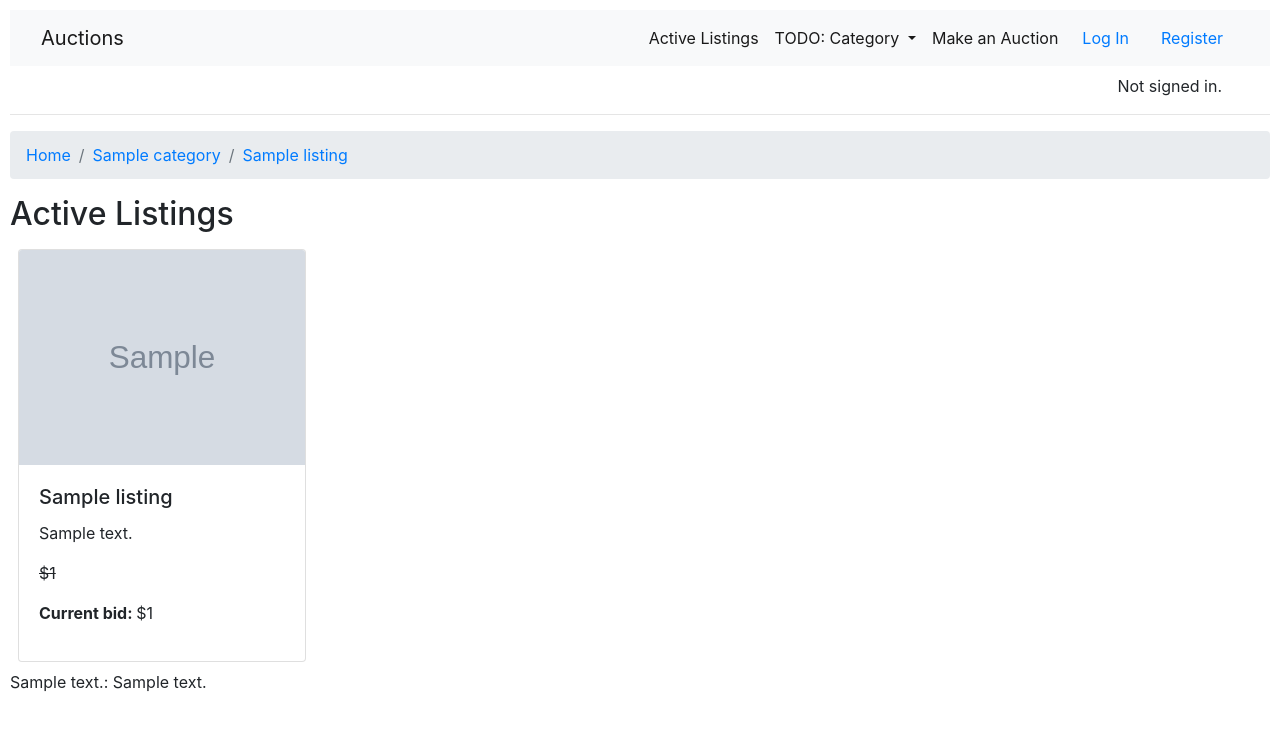
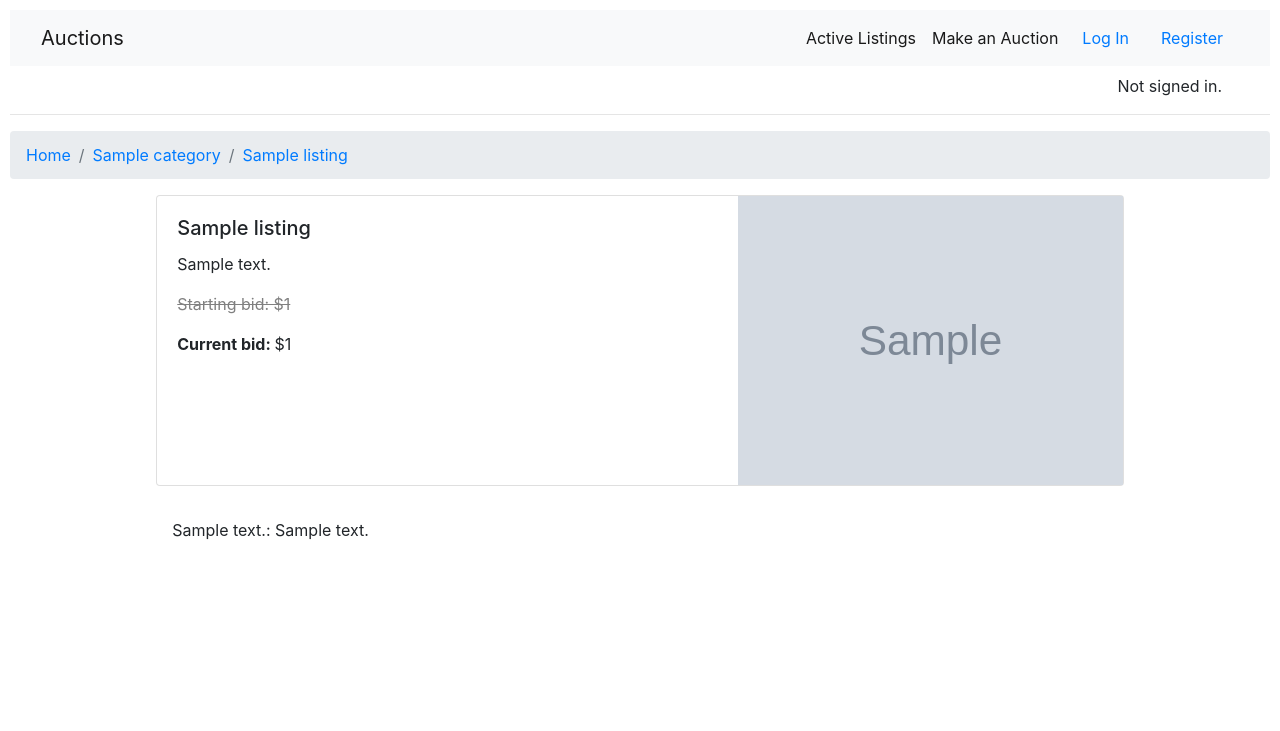
Before and after one commit to santipdmonte/CS50W, a Django app: template commerce/auctions/templates/auctions/listing_page.html in a window 1280 px wide. Shown: the top 731 px of the page. Run offline with Django 3.2, Linux system fonts and the light colour scheme; the template is opened without the code that fills it: most values are stand-ins (such as "Sample title", 1, 10 or a date in 2020); grey boxes marked "Sample" are stand-in pictures; some libraries are stand-ins or nearby versions.

Commit message:
Project 2: commerce - new_auctino: New style page

```diff
--- a/commerce/auctions/templates/auctions/layout.html
+++ b/commerce/auctions/templates/auctions/layout.html
@@ -23,7 +23,7 @@
                         <a class="nav-link active" aria-current="page" href="{% url 'index' %}">Active Listings</a>
                     </li>
 
-                    <li class="nav-item dropdown">
+                    <!-- <li class="nav-item dropdown">
                         <a class="nav-link dropdown-toggle active" href="#" id="navbarDropdown" role="button" data-bs-toggle="dropdown" aria-expanded="false">
                           TODO: Category
                         </a>
@@ -32,7 +32,7 @@
                                 <li><a class="dropdown-item" href="{% url 'category_page' category.id %}">{{ category }}</a></li>
                             {% endfor %}
                         </ul>
-                    </li>
+                    </li> -->
 
                     <li class="nav-item">
                         <a class="nav-link active" aria-current="page" href="{% url 'new_auction' %}">Make an Auction</a>
--- a/commerce/auctions/templates/auctions/listing_page.html
+++ b/commerce/auctions/templates/auctions/listing_page.html
@@ -1,6 +1,7 @@
 {% extends "auctions/layout.html" %}
 
 {% block body %}
+
     <nav aria-label="breadcrumb">
         <ol class="breadcrumb">
             <li class="breadcrumb-item"><a href="{% url 'index' %}">Home</a></li>
@@ -8,8 +9,10 @@
             <li class="breadcrumb-item active"><a href="{% url 'listing_page' id=listing.id %}">{{ listing }}</a></li>
         </ol>
     </nav>
-    <h2>Active Listings</h2>
 
+    <div class="d-flex row justify-content-center" >
+
+        <div class="w-75">
             {% if user.id == listing.winner.id and listing.active == True %}
                 <div class="alert alert-success" role="alert">
                     You are winning the bid
@@ -24,69 +27,105 @@
                     Closed auction
                 </div>
             {% endif %}
+        </div>
 
+        <div class="card mb-3 w-75">
+            <div class="row g-0" >
+                <div class="col-md-7" >
+                    <div class="card-body">
 
-
-    <div class="d-flex">
-        <div class="card m-2" style="width: 18rem;">
-            <img src="{{ listing.image_url }}" class="card-img-top" alt="...">
-            <div class="card-body">
                         <h5 class="card-title">{{ listing.title }}</h5>
                         <p class="card-text">{{ listing.description }}</p>
+
                         {% if listing.starting_bid == listing.actual_bid %}
                             <p><b>Starting bid: </b>${{ listing.starting_bid }}</p>
                         {% else %}
-                <p><s>${{ listing.starting_bid }}</s></p>
+                            <p style="color:grey"><s>Starting bid: ${{ listing.starting_bid }}</s></p>
                             <p><b>Current bid: </b>${{ listing.actual_bid }}</p>
                         {% endif %}
-            </div>
-            </div>
-    </div>
 
                         {% if listing.active == True %}
+                            {% if user.is_authenticated %}
                                 {% if user.id == listing.owner.id%}
+
+                                    <!-- OWNER -->
+                                    <!-- Close Bid -->
                                     <form action="{% url 'listing_page' id=listing.id %}" method="post">
                                         {% csrf_token %}
                                         <input type="hidden" value="close_bid" name="type_form">
                                         <input type="submit" class="btn btn-danger" value="Close bid">
                                     </form>
-        {% endif %}
 
-        {% if user.is_authenticated%}
+                                {% else %}
 
-            {% if is_in_watchlist %}
+                                    <!-- NOT Owner -->
                                     <form action="{% url 'listing_page' id=listing.id %}" method="post">
-                    {% csrf_token %}
-                    <input type="hidden" value="remove_watchlist" name="type_form">
-                    <input class="btn btn-secondary" type="submit" value="Remove to watchlist">
-                </form>
-            {% else %}
-                <form action="{% url 'listing_page' id=listing.id %}" method="post">
-                    {% csrf_token %}
-                    <input type="hidden" value="add_watchlist" name="type_form">
-                    <input class="btn btn-secondary" type="submit" value="Add from watchlist">
-                </form>
-            {%  endif %}
-
-            <form action="{% url 'listing_page' id=listing.id %}" method="post">
-                <!-- Validate all the inputs in server -->
+                                        <!-- New Bid -->
                                         {% csrf_token %}
                                         <input type="hidden" value="new_bid" name="type_form">
                                         <input class="" type="number" value="" min="{{ listing.actual_bid }}" name="new_bid">
                                         <input type="submit" value="make bid">
                                     </form>
+
                                     <form action="{% url 'listing_page' id=listing.id %}" method="post">
                                         {% csrf_token %}
-                <label for="">Comment: </label>
+
+                                        {% if is_in_watchlist %}
+                                            <!-- Remove from watchlist -->
+                                            <input type="hidden" value="remove_watchlist" name="type_form">
+                                            <button class="btn btn-warning mt-3" type="submit" value="Remove from watchlist">
+                                                Remove from watchlist
+                                                <svg xmlns="http://www.w3.org/2000/svg" width="16" height="16" fill="currentColor" class="bi bi-eye-slash" viewBox="0 0 16 16">
+                                                    <path d="M13.359 11.238C15.06 9.72 16 8 16 8s-3-5.5-8-5.5a7.028 7.028 0 0 0-2.79.588l.77.771A5.944 5.944 0 0 1 8 3.5c2.12 0 3.879 1.168 5.168 2.457A13.134 13.134 0 0 1 14.828 8c-.058.087-.122.183-.195.288-.335.48-.83 1.12-1.465 1.755-.165.165-.337.328-.517.486l.708.709z"/>
+                                                    <path d="M11.297 9.176a3.5 3.5 0 0 0-4.474-4.474l.823.823a2.5 2.5 0 0 1 2.829 2.829l.822.822zm-2.943 1.299.822.822a3.5 3.5 0 0 1-4.474-4.474l.823.823a2.5 2.5 0 0 0 2.829 2.829z"/>
+                                                    <path d="M3.35 5.47c-.18.16-.353.322-.518.487A13.134 13.134 0 0 0 1.172 8l.195.288c.335.48.83 1.12 1.465 1.755C4.121 11.332 5.881 12.5 8 12.5c.716 0 1.39-.133 2.02-.36l.77.772A7.029 7.029 0 0 1 8 13.5C3 13.5 0 8 0 8s.939-1.721 2.641-3.238l.708.709zm10.296 8.884-12-12 .708-.708 12 12-.708.708z"/>
+                                                </svg>
+                                            </button>
+                                        {% else %}
+                                            <!-- Add to watchlist -->
+                                            <input type="hidden" value="add_watchlist" name="type_form">
+                                            <button class="btn btn-info mt-3" type="submit" value="Add to watchlist">
+                                                Add to watchlist
+                                                <svg xmlns="http://www.w3.org/2000/svg" width="16" height="16" fill="currentColor" class="bi bi-eye" viewBox="0 0 16 16">
+                                                    <path d="M16 8s-3-5.5-8-5.5S0 8 0 8s3 5.5 8 5.5S16 8 16 8zM1.173 8a13.133 13.133 0 0 1 1.66-2.043C4.12 4.668 5.88 3.5 8 3.5c2.12 0 3.879 1.168 5.168 2.457A13.133 13.133 0 0 1 14.828 8c-.058.087-.122.183-.195.288-.335.48-.83 1.12-1.465 1.755C11.879 11.332 10.119 12.5 8 12.5c-2.12 0-3.879-1.168-5.168-2.457A13.134 13.134 0 0 1 1.172 8z"/>
+                                                    <path d="M8 5.5a2.5 2.5 0 1 0 0 5 2.5 2.5 0 0 0 0-5zM4.5 8a3.5 3.5 0 1 1 7 0 3.5 3.5 0 0 1-7 0z"/>
+                                                </svg>
+                                            </button>
+                                        {%  endif %}
+                                    </form>
+
+                                {% endif %}
+                            {% endif %}
+                        {% endif %}
+
+                    </div>
+                </div>
+
+                <div class="col-md-5 d-flex justify-content-center">
+                    <img src="{{ listing.image_url }}" class="img-fluid rounded-start" alt="{{ listing.title }}" style=" max-height: 50vh; overflow: hidden; object-fit: contain;">
+                </div>
+
+            </div>
+        </div>
+
+        <div class="w-75 p-3">
+            <div class="">
+                {% for comment in comments %}
+                    <p>{{ comment.commenter }}: {{ comment.comment }}</p>
+                {% endfor %}
+                {% if user.is_authenticated %}
+                    <form action="{% url 'listing_page' id=listing.id %}" method="post">
+                        {% csrf_token %}
                         <input type="hidden" value="new_comment" name="type_form">
                         <input class="" type="text" placeholder="Comment..." name="new_comment">
                         <input type="submit" value="Comment.">
                     </form>
                 {% endif %}
-    {% endif %}
+            </div>
+        </div>
 
-    {% for comment in comments %}
-        <p>{{ comment.commenter }}: {{ comment.comment }}</p>
-    {% endfor %}
+    </div>
+
+
 
 {% endblock %}
```
Also changed, not shown: commerce/auctions/templates/auctions/index.html (+27 -8 lines), commerce/db.sqlite3. Lines whose indentation alone changed are shown as unchanged.
